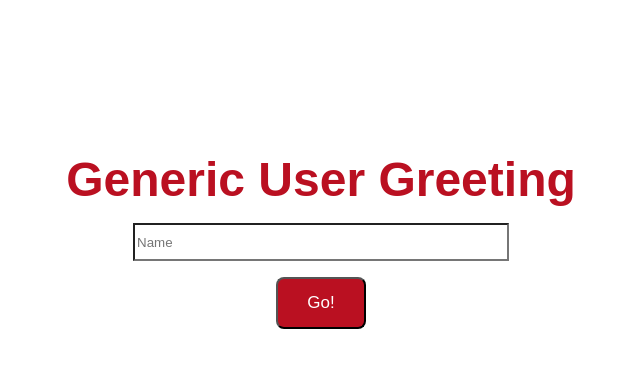
After one commit to HarryW96/WebScriptCoursework, a PHP site: page /welcome.html in a window 1280 px wide. The commit adds this page. Shown: the top 368 px of the page, without its empty margins (319-959 px from the left). Run offline with PHP 8.4, Linux system fonts and the light colour scheme.

Commit message:
Integrated menu, began server.js functions, added welcome.html
Integrated menu into index.html and main.js.
Began working on server.js functions.
Added welcome.html file for user login to eventually be added to.

```diff
--- a/server.js
+++ b/server.js
@@ -1,9 +1,10 @@
-var express = require('express')
-var app = express()
-var path = require('path');
+var welcomebutton = document.getElementById('welcome-button');
 
-app.get('/', function(req, res) {
-    res.sendFile(path.join(__dirname + '/index.html'));
-});
+welcomebutton.addEventListener('click', changeUsername;
 
-app.listen(8080);
+function changeUsername(){
+  var nameValue = document.getElementById('nameinput').value;
+  var greeting = document.getElementsByClassName('greeting');
+
+  greeting.innerHTML = "Welcome " + nameValue;
+}
--- a/styles/interactivedashboard.css
+++ b/styles/interactivedashboard.css
@@ -1,6 +1,36 @@
+/*General Styling*/
 *{
   margin: 0;
   background-color: #ffffff;
+  color: #ba1021;
+  font-family: sans-serif;
+}
+
+.button-wrap{
+  text-align: center;
+}
+.btn {
+	background-color:#ba1021;
+	display:inline-block;
+  border-radius: 8px;
+	color:#ffffff;
+	font-size:17px;
+	padding:14px 29px;
+	text-decoration:none;
+}
+.btn:hover {
+	background-color:#8c0b18;
+}
+
+.btn:active {
+	position:relative;
+	top:1px;
+}
+
+/*index.html styling*/
+#panel-example{
+  background-color: grey;
+  height: 100%;
 }
 
 .fa{
@@ -13,34 +43,31 @@
   color:#8c0b18;
 }
 
-h1{
+.top-bar h1{
   text-align: center;
-  font-family: sans-serif;
-  color: #ba1021;
   font-size: 4rem;
 }
 
-.button{
+/*welcome.html styling*/
+#greeting{
+  text-align: center;
+  font-size: 3rem;
+}
+
+.username{
   text-align: center;
 }
 
-.btn {
-	background-color:#ba1021;
-	-moz-border-radius:28px;
-	-webkit-border-radius:28px;
-	border-radius:28px;
-	border:1px solid #ba1021;
-	display:inline-block;
-	color:#ffffff;
-	font-family: sans-serif;;
-	font-size:17px;
-	padding:16px 31px;
-	text-decoration:none;
+@media (max-device-width: 1600px) {
+  #greeting{
+    padding-top: 9.5rem;
+  }
+  .username{
+    padding-top: 1rem;
+    padding-bottom: 1rem;
+  }
+  .username input{
+    height: 2rem;
+    width: 23rem;
+  }
 }
-.btn:hover {
-	background-color:#8c0b18;
-}
-.btn:active {
-	position:relative;
-	top:1px;
-}
--- /dev/null
+++ b/welcome.html
@@ -0,0 +1,23 @@
+<!DOCTYPE html>
+<html>
+  <head>
+    <meta charset="utf-8">
+    <title>Welcome to your Dashboard</title>
+    <link rel="stylesheet" href="styles/interactivedashboard.css">
+  </head>
+  <body>
+
+    <!--Greeting will change depending on time of day-->
+    <h1 id="greeting">Generic User Greeting</h1>
+
+    <!--Once user enters name 'user' will fade and display name, then load into dashboard-->
+    <form class="username">
+      <input type="text" placeholder="Name" id="nameinput">
+    </form>
+    <div class="button-wrap">
+      <button type="button" name="button" class="btn" id="welcome-button">Go!</button>
+    </div>
+
+    <script type="text/javascript" src='server.js'></script>
+  </body>
+</html>
```
Also changed, not shown: index.html (+16 -5 lines), scripts/main.js (added, +9 -0 lines).
